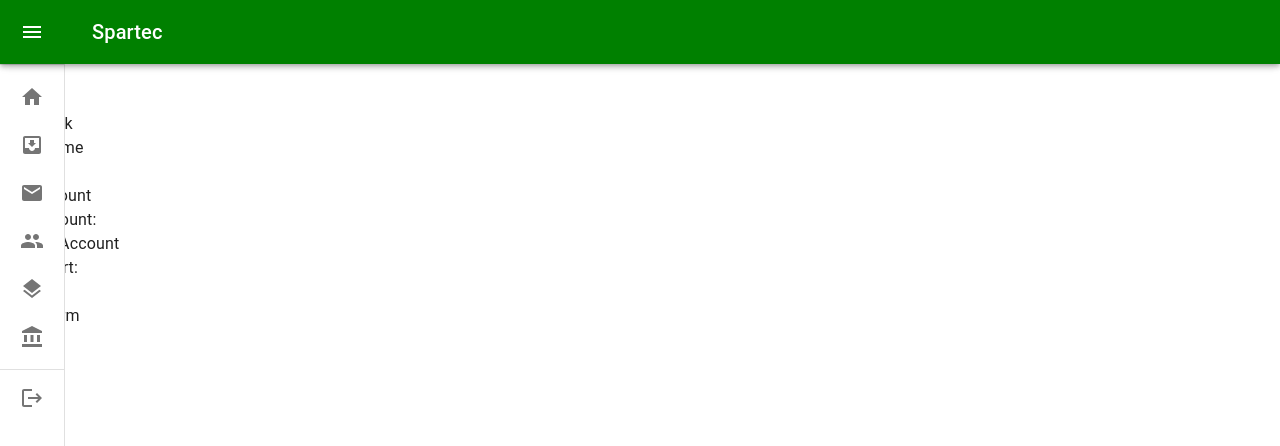
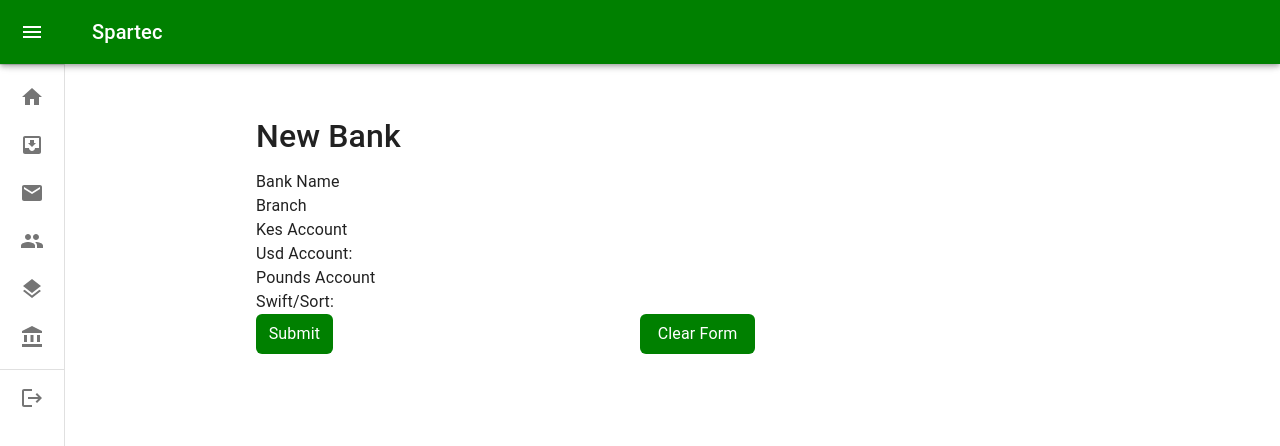
Before and after one commit to dohd/SCA-Track, a React (Create React App) app in the folder scainvoice/: page /bank/newbank in a window 1280 px wide. Shown: the top 446 px of the page. Built offline with nearby package versions, Linux system fonts and the light colour scheme.

Commit message:
some style

```diff
--- a/scainvoice/src/pages/Invoice/CreateInvoice.jsx
+++ b/scainvoice/src/pages/Invoice/CreateInvoice.jsx
@@ -32,17 +32,20 @@ const CreateInvoice = () => {
       quantity: '',
       unitPrice: '',
       total: '',
+
     });
-    setOpen(false); // Close the modal after adding the item
+
+
   };
 
   const handleOpen = () => {
     setOpen(true);
+    console.log("open");
+
   };
+  const handleClose = () => setOpen(false);
 
-  const handleClose = () => {
-    setOpen(false);
-  };
+
 
   const handleClearForm = () => {
     setItems([]);
@@ -89,10 +92,15 @@ const CreateInvoice = () => {
   return (
     <Card style={{ width: '80%', marginLeft: '150px' }}>
       <Card.Body>
-        <Card.Title style={{fontFamily:'sans-serif',fontWeight:'bold'}}>Invoice</Card.Title>
-        <Card.Subtitle  style={{fontFamily:'sans-serif',fontWeight:'bold'}} className="mb-2 text-muted">Invoice Number: SCA-0056</Card.Subtitle>
+        <Card.Title style={{fontFamily:'sans-serif',fontWeight:'bold',marginRight:"auto", marginLeft:"200px"}}>Invoice</Card.Title>
+        <Card.Subtitle  style={{fontFamily:'sans-serif',fontWeight:'bold',marginRight:"auto", marginLeft:"200px"}} className="mb-2 text-muted">Invoice Number: SCA-0056</Card.Subtitle>
         <hr />
-        <Form>
+        <Form   style={{
+          height: 400,
+          width: "60%",
+          marginLeft: "auto",
+          marginRight: "auto",
+        }}>
           <Form.Group controlId="billingTo"  style={{fontFamily:'sans-serif',fontWeight:'bold'}}>
             <Form.Label>Billing To:</Form.Label>
             <Form.Select
@@ -156,31 +164,24 @@ const CreateInvoice = () => {
           <Button variant="secondary" onClick={handleAddItem} style={{ backgroundColor: '#3cb371' }}>
             Add Item
           </Button>
-
+            <Button onClick={handleOpen}>Open modal</Button>
       <Modal
         open={open}
         onClose={handleClose}
-            aria-labelledby="modal-title"
-            aria-describedby="modal-description"
+        aria-labelledby="modal-modal-title"
+        aria-describedby="modal-modal-description"
       >
-            <Box sx={{  width: 600 }}>
-              <Typography variant="h6" id="modal-title" component="h2">
-                Add Item
+        <Box >
+          <Typography id="modal-modal-title" variant="h6" component="h2">
+            Text in a modal
           </Typography>
-              <Form>
-                {/* Add form fields for adding a new item */}
-                {/* ... */}
-              </Form>
-              <div style={{ display: 'flex', justifyContent: 'flex-end', marginTop: 10 }}>
-                <Button variant="secondary" onClick={handleClose}>
-                  Cancel
-                </Button>
-                <Button variant="primary" onClick={handleAddItem}>
-                  Add Item
-                </Button>
-              </div>
+          <Typography id="modal-modal-description" sx={{ mt: 2 }}>
+            Duis mollis, est non commodo luctus, nisi erat porttitor ligula.
+          </Typography>
         </Box>
       </Modal>
+
+
 
 
 
--- a/scainvoice/src/pages/Invoice/InvoiceList.jsx
+++ b/scainvoice/src/pages/Invoice/InvoiceList.jsx
@@ -1,5 +1,6 @@
 import React from 'react'
 import { DataGrid } from '@mui/x-data-grid';
+import { Box } from '@mui/material';
 import{Link} from "react-router-dom";
 import DeleteIcon from '@mui/icons-material/Delete';
 
@@ -47,7 +48,30 @@ const rows = [
 const Customer = () => {
 
   return (
-    <div>InvoiceRecords
+    <Box
+    sx={{
+      display: "flex",
+      justifyContent: "center",
+      height: "100%",
+    }}
+  >
+    <div
+      style={{
+        height: 480,
+        width: "80%",
+        marginLeft: "280px",
+        marginRight: "0",
+      }}
+    >
+      <h1
+        style={{
+          fontSize: "32px",
+          fontWeight: "500",
+          marginBottom: "10px",
+        }}
+      >
+       Invoice Records
+      </h1>
     <DataGrid
         rows={rows} disableSelectionOnClick
         columns={columns}
@@ -59,7 +83,8 @@ const Customer = () => {
         pageSizeOptions={[5, 10]}
         checkboxSelection
       />
-      </div>
-  )
+   </div>
+    </Box>
+  );
 };
 export default Customer;
--- a/scainvoice/src/pages/bank/BankRecords.jsx
+++ b/scainvoice/src/pages/bank/BankRecords.jsx
@@ -1,6 +1,7 @@
 import * as React from 'react';
 import { DataGrid } from '@mui/x-data-grid';
 import { IconButton } from '@mui/material';
+import {Box} from '@mui/material';
 import { Delete, Edit } from '@mui/icons-material';
 
 const columns = [
@@ -70,8 +71,31 @@ const rows = [
 export default function BankRecords() {
 
   return (
-    <div>
-      BankRecords
+    <Box
+    sx={{
+      display: "flex",
+      justifyContent: "center",
+      height: "100%",
+    }}
+  >
+    <div
+      style={{
+        height: 480,
+        width: "80%",
+        marginLeft: "280px",
+        marginRight: "0",
+      }}
+    >
+      <h1
+        style={{
+          fontSize: "32px",
+          fontWeight: "500",
+          marginBottom: "10px",
+        }}
+      >
+       BankRecords
+      </h1>
+
       <DataGrid
         rows={rows}
         disableSelectionOnClick
@@ -86,5 +110,6 @@ export default function BankRecords() {
         checkboxSelection
       />
     </div>
+    </Box>
   );
-}
+};
--- a/scainvoice/src/pages/bank/CreateNewBank.jsx
+++ b/scainvoice/src/pages/bank/CreateNewBank.jsx
@@ -1,5 +1,6 @@
 import React, { useState, useEffect }from 'react';
 import { useForm } from 'react-hook-form';
+import { Box } from '@mui/material';
 import axios from 'axios';
 export default function CreateNewBank() {
 
@@ -51,9 +52,19 @@ export default function CreateNewBank() {
         setb_sort("");
       };
   return (
-    <form onSubmit={handleSubmit(onSubmit)}>
+    <form onSubmit={handleSubmit(onSubmit)}
+    style={{
+      height: 400,
+      width: "60%",
+      marginLeft: "auto",
+      marginRight: "auto",
+    }}>
     <div>
-      <h2>New Bank</h2>
+      <h1 style={{
+              fontSize: "32px",
+              fontWeight: "500",
+              marginBottom: "10px",
+            }}>New Bank</h1>
       <label htmlFor="bankname">Bank Name</label>
       <input
         type="text"
@@ -115,12 +126,53 @@ export default function CreateNewBank() {
 
 
 
-    <div>
-      <button type="submit" onClick={onSubmit}>Submit</button>
-      </div>
-      <div>
-      <button type="button" onClick={handleClearForm}>Clear Form</button>
-    </div>
+    <Box
+          sx={{
+            display: "flex",
+            justifyContent: "center",
+            height: "100%",
+            display: "flex",
+            flexDirection: "row",
+          }}
+        >
+          <div
+            style={{
+              width: "50%",
+            }}
+          >
+            <button
+             style={{
+              backgroundColor: "green",
+              color: "white",
+              Padding: "6px",
+              height: "10%",
+              width: "20%",
+              borderRadius: "6px",
+            }}
+            type="submit" >
+              Submit
+            </button>
+          </div>
+          <div
+            style={{
+              width: "50%",
+            }}
+          >
+            <button
+            style={{
+              backgroundColor: "green",
+              color: "white",
+              Padding: "6px",
+              height: "10%",
+              width: "30%",
+              borderRadius: "6px",
+            }}
+
+            type="button" onClick={handleClearForm}>
+              Clear Form
+            </button>
+          </div>
+        </Box>
   </form>
   )
 }
```
Lines whose indentation alone changed are shown as unchanged.
